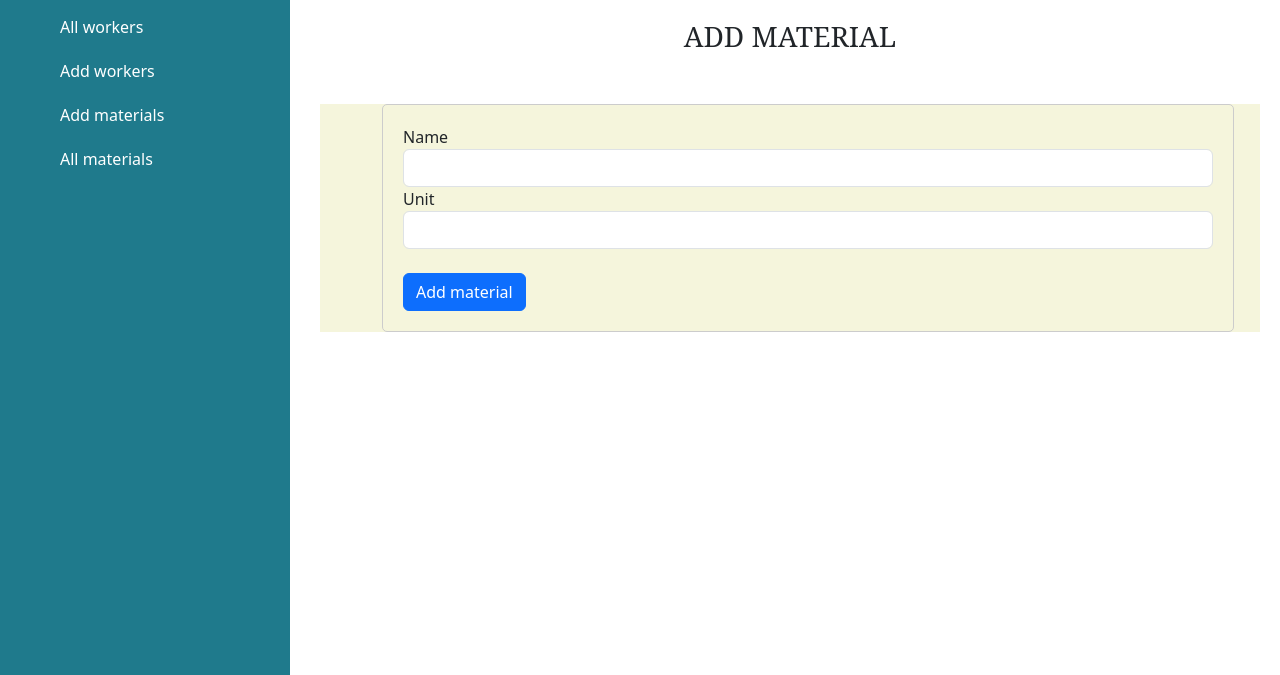
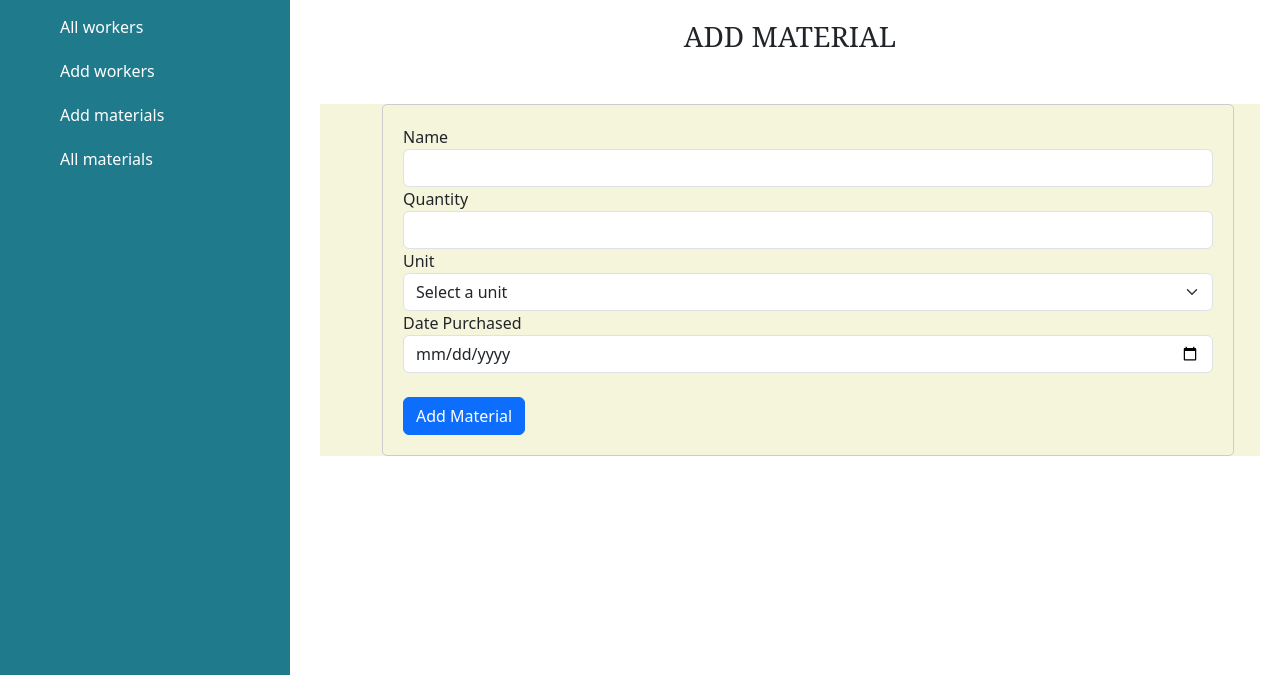
Before and after one commit to EstherAuma/Construction-site, a Django app: page /addmaterials/ in a window 1280 px wide. Shown: the top 675 px of the page. Run offline with Django 5.2, Linux system fonts and the light colour scheme; some libraries are stand-ins or nearby versions.

Commit message:
Add a dropdown for selecting the units for materials

```diff
--- a/materialTracker/forms.py
+++ b/materialTracker/forms.py
@@ -10,4 +10,4 @@ class WorkerForm(forms.ModelForm):
 class MaterialForm(forms.ModelForm):
     class Meta:
         model = Material
-        fields = ['name', 'unit']
+        fields = ['name', 'quantity','unit',  'date_purchased']
--- a/materialTracker/models.py
+++ b/materialTracker/models.py
@@ -24,8 +24,16 @@ class Attendance(models.Model):
         return f"{self.worker.first_name} {self.worker.last_name} {self.date}"
 
 class Material(models.Model):
+    UNIT_CHOICES = [
+        ('m', 'Meters'),
+        ('kg', 'Kilograms'),
+        ('t', 'Tons'),
+        ('L', 'Liters'),
+        ('pcs', 'Pieces'),
+    ]
     name = models.CharField(max_length=50, null=False, blank=False)
-    unit = models.CharField(max_length=50, null=False, blank=False)
+    unit = models.CharField(max_length=10, choices=UNIT_CHOICES, default='kg')
+    quantity = models.PositiveIntegerField(default=0)
     date_purchased = models.DateField(default=timezone.now)
 
     def __str__(self):
--- a/materialTracker/templates/pages/addmaterials.html
+++ b/materialTracker/templates/pages/addmaterials.html
@@ -3,22 +3,42 @@
 <h3>ADD MATERIAL</h3>
 <div class="container">
 
-    <form method="POST" action="", class="add-material-form">
+    <form method="POST" action="" class="add-material-form">
         {% csrf_token %}
         <div class="form-group">
             <label for="{{ form.name.id_for_label }}">Name</label>
             <input type="text" name="{{ form.name.name }}" id="{{ form.name.id_for_label }}"
-             value="{{ form.name.value|default_if_none:'' }}" class="form-control", required="True">
+                   value="{{ form.name.value|default_if_none:'' }}" class="form-control" required="True">
+        </div>
 
+        <div class="form-group">
+            <label for="{{ form.quantity.id_for_label }}">Quantity</label>
+            <input type="number" name="{{ form.quantity.name }}" id="{{ form.quantity.id_for_label }}"
+                   value="{{ form.quantity.value|default_if_none:'' }}" class="form-control" required="True">
         </div>
+
         <div class="form-group">
             <label for="{{ form.unit.id_for_label }}">Unit</label>
-            <input type="text" name="{{ form.unit.name }}" id="{{ form.unit.id_for_label }}"
-             value="{{ form.unit.value|default_if_none:'' }}" class="form-control", required="True">
+            <select name="{{ form.unit.name }}" id="{{ form.unit.id_for_label }}" class="form-select" aria-label="Select unit" required="True">
+                <option value="" selected>Select a unit</option>
+                {% for value, label in form.unit.field.choices %}
+                    <option value="{{ value }}" {% if value == form.unit.value %}selected{% endif %}>
+                        {{ label }}
+                    </option>
+                {% endfor %}
+            </select>
+        </div>
 
+        <div class="form-group">
+            <label for="{{ form.date_purchased.id_for_label }}">Date Purchased</label>
+            <input type="date" name="{{ form.date_purchased.name }}" id="{{ form.date_purchased.id_for_label }}"
+                   value="{{ form.date_purchased.value|default_if_none:'' }}" class="form-control" required="True">
         </div>
+
         <br>
-        <button type="submit" class="btn btn-primary">Add material</button>
+
+        <button type="submit" class="btn btn-primary">Add Material</button>
     </form>
+
 </div>
 {% endblock %}
```
Also changed, not shown: materialTracker/migrations/0006_material_quantity_alter_material_unit.py (added).
